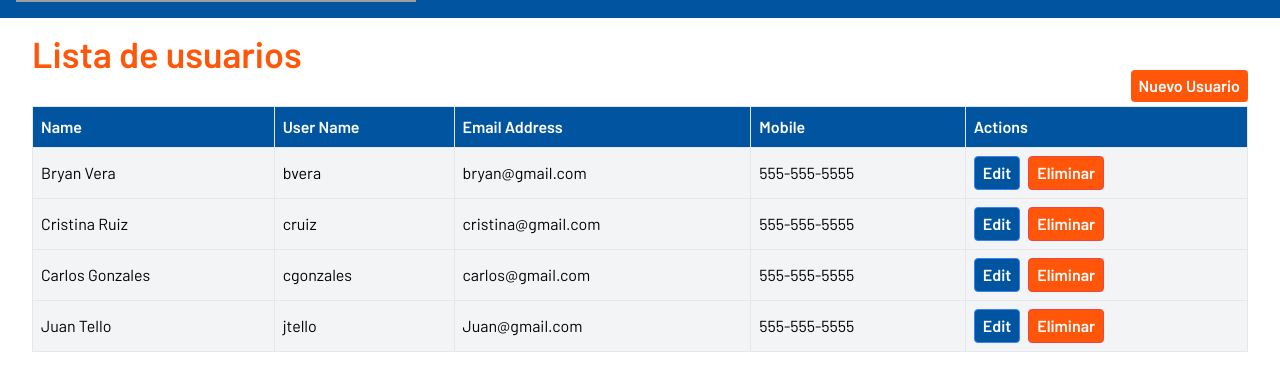
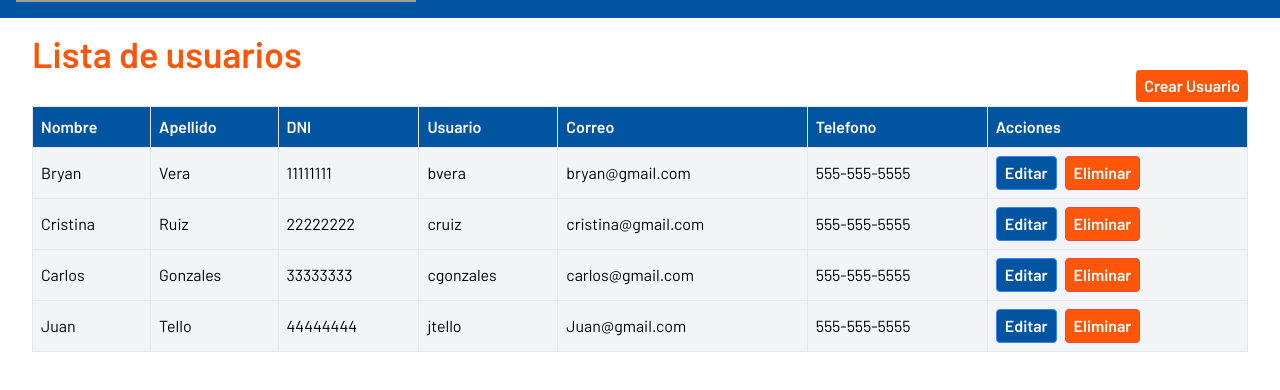
Before and after one commit to sefhirothxd/tipificacion, a React (Create React App) app: page /dashboard/gestion_user in a window 1280 px wide. Shown: the part 314-704 px from the top of the page. Built offline with nearby package versions, Linux system fonts and the light colour scheme; grey boxes are pictures that could not be loaded.

Commit message:
se modifica componente del registro

```diff
--- a/src/components/Login.jsx
+++ b/src/components/Login.jsx
@@ -51,6 +51,7 @@ const Login = () => {
 								required: true,
 								pattern: /[^0-9]/,
 							})}
+							autoComplete="off"
 							className="py-1 px-1 outline-none border-none bg-azulEntel placeholder-white focus:text-white text-white"
 							type="text"
 							placeholder="Username"
--- a/src/components/admin/FormUsuarioNuevo.jsx
+++ b/src/components/admin/FormUsuarioNuevo.jsx
@@ -58,6 +58,27 @@ const FormUsuarioNuevo = ({ cerrarModal, agregarUsuario }) => {
 				</div>
 			</div>
 			<div className="flex flex-wrap -mx-3 mb-6">
+				<div className="w-full px-3">
+					<label
+						className="block uppercase tracking-wide text-gray-700 text-xs font-bold mb-2"
+						htmlFor="grid-password"
+					>
+						DNI
+					</label>
+
+					<input
+						{...register('dni', {
+							required: true,
+							pattern: /^[0-9]{9}$/,
+						})}
+						minLength="7"
+						maxLength="9"
+						className="appearance-none block w-full bg-gray-200 text-gray-700 border border-gray-200 rounded py-3 px-4 mb-3 leading-tight focus:outline-none focus:bg-white focus:border-gray-500"
+						id="grid-telefono"
+						type="tel"
+						placeholder="08888880"
+					/>
+				</div>
 				<div className="w-full px-3">
 					<label
 						className="block uppercase tracking-wide text-gray-700 text-xs font-bold mb-2"
--- a/src/components/admin/GestionBase.jsx
+++ b/src/components/admin/GestionBase.jsx
@@ -89,7 +89,7 @@ const GestionBase = () => {
 			if (getExention(file)) {
 				reader.readAsBinaryString(file);
 			} else {
-				alert('Invalid file input, Select Excel, CSV file');
+				alert('Solo se acepta acrchivos Excel o CSV');
 			}
 		} else {
 			setData([]);
@@ -98,16 +98,25 @@ const GestionBase = () => {
 	};
 
 	return (
-		<div>
-			<h1>GestionBase</h1>
-			<div>
-				<input type="file" onChange={importExcel} />
-				<MaterialTable
-					title="Importar EXcel"
-					data={data}
-					columns={colDefs}
-					icons={tableIcons}
-				/>
+		<div className="mx-8 mt-4">
+			<h1 className="text-4xl text-naranjaEntel font-barlow font-semibold mb-8">
+				GestionBase
+			</h1>
+			<MaterialTable
+				title="Informacion de clientes"
+				data={data}
+				columns={colDefs}
+				icons={tableIcons}
+			/>
+			<div className="mt-6 flex justify-between align-center">
+				<label className="bg-transparent border-2 border-naranjaEntel font-semibold font-barlow text-naranjaEntel text-center text-lg py-3 px-3 rounded-lg transition duration-500 ease-in-out hover:bg-naranjaEntel hover:text-white cursor-pointer">
+					<span>importar base</span>
+					<input className="hidden" type="file" onChange={importExcel} />
+				</label>
+				<label className="bg-transparent border-2 border-naranjaEntel font-semibold font-barlow text-naranjaEntel text-center text-lg py-3 px-3 rounded-lg transition duration-500 ease-in-out hover:bg-naranjaEntel hover:text-white cursor-pointer">
+					<span>Subir base</span>
+					<input className="hidden" type="file" onChange={importExcel} />
+				</label>
 			</div>
 		</div>
 	);
--- a/src/components/admin/GestionUser.jsx
+++ b/src/components/admin/GestionUser.jsx
@@ -4,25 +4,33 @@ import FormRegister from './FormUsuarioNuevo';
 const GestionUser = () => {
 	const [usuarios, setUsuarios] = useState([
 		{
-			name: 'Bryan Vera',
+			name: 'Bryan',
+			lastname: 'Vera',
+			dni: '11111111',
 			username: 'bvera',
 			email: 'bryan@gmail.com',
 			phone: '555-555-5555',
 		},
 		{
-			name: 'Cristina Ruiz',
+			name: 'Cristina',
+			lastname: 'Ruiz',
+			dni: '22222222',
 			username: 'cruiz',
 			email: 'cristina@gmail.com',
 			phone: '555-555-5555',
 		},
 		{
-			name: 'Carlos Gonzales',
+			name: 'Carlos',
+			lastname: 'Gonzales',
+			dni: '33333333',
 			username: 'cgonzales',
 			email: 'carlos@gmail.com',
 			phone: '555-555-5555',
 		},
 		{
-			name: 'Juan Tello',
+			name: 'Juan ',
+			lastname: 'Tello',
+			dni: '44444444',
 			username: 'jtello',
 			email: 'Juan@gmail.com',
 			phone: '555-555-5555',
@@ -55,7 +63,7 @@ const GestionUser = () => {
 					onClick={() => setactivo(true)}
 					className="bg-naranjaEntel py-1  px-2 text-center text-base font-bold rounded  text-white mt-8 font-barlow outline-none focus:outline-none"
 				>
-					Nuevo Usuario
+					Crear Usuario
 				</button>
 			</div>
 			{activo ? (
@@ -71,19 +79,25 @@ const GestionUser = () => {
 					<thead className="block md:table-header-group">
 						<tr className="border border-grey-500 md:border-none block md:table-row absolute -top-full md:top-auto -left-full md:left-auto  md:relative ">
 							<th className="bg-azulEntel p-2 text-white font-bold md:border md:border-grey-500 text-left block md:table-cell">
-								Name
+								Nombre
 							</th>
 							<th className="bg-azulEntel p-2 text-white font-bold md:border md:border-grey-500 text-left block md:table-cell">
-								User Name
+								Apellido
 							</th>
 							<th className="bg-azulEntel p-2 text-white font-bold md:border md:border-grey-500 text-left block md:table-cell">
-								Email Address
+								DNI
 							</th>
 							<th className="bg-azulEntel p-2 text-white font-bold md:border md:border-grey-500 text-left block md:table-cell">
-								Mobile
+								Usuario
 							</th>
 							<th className="bg-azulEntel p-2 text-white font-bold md:border md:border-grey-500 text-left block md:table-cell">
-								Actions
+								Correo
+							</th>
+							<th className="bg-azulEntel p-2 text-white font-bold md:border md:border-grey-500 text-left block md:table-cell">
+								Telefono
+							</th>
+							<th className="bg-azulEntel p-2 text-white font-bold md:border md:border-grey-500 text-left block md:table-cell">
+								Acciones
 							</th>
 						</tr>
 					</thead>
@@ -96,34 +110,46 @@ const GestionUser = () => {
 								>
 									<td className="p-2 md:border md:border-grey-500 text-left block md:table-cell">
 										<span className="inline-block w-1/3 md:hidden font-bold">
-											Name
+											Nombre
 										</span>
 										{user.name}
 									</td>
 									<td className="p-2 md:border md:border-grey-500 text-left block md:table-cell">
 										<span className="inline-block w-1/3 md:hidden font-bold">
-											User Name
+											Apellido
+										</span>
+										{user.lastname}
+									</td>
+									<td className="p-2 md:border md:border-grey-500 text-left block md:table-cell">
+										<span className="inline-block w-1/3 md:hidden font-bold">
+											DNI
+										</span>
+										{user.dni}
+									</td>
+									<td className="p-2 md:border md:border-grey-500 text-left block md:table-cell">
+										<span className="inline-block w-1/3 md:hidden font-bold">
+											Usuario
 										</span>
 										{user.username}
 									</td>
 									<td className="p-2 md:border md:border-grey-500 text-left block md:table-cell">
 										<span className="inline-block w-1/3 md:hidden font-bold">
-											Email Address
+											Correo
 										</span>
 										{user.email}
 									</td>
 									<td className="p-2 md:border md:border-grey-500 text-left block md:table-cell">
 										<span className="inline-block w-1/3 md:hidden font-bold">
-											Mobile
+											Telefono
 										</span>
 										{user.phone}
 									</td>
 									<td className="p-2 md:border md:border-grey-500 text-left block md:table-cell">
 										<span className="inline-block w-1/3 md:hidden font-bold">
-											Actions
+											Acciones
 										</span>
 										<button className="bg-azulEntel hover:bg-blue-700 text-white font-bold py-1 px-2 border border-blue-500 rounded mr-2">
-											Edit
+											Editar
 										</button>
 										<button
 											onClick={() => borrarUsuarios(user.username)}
```
